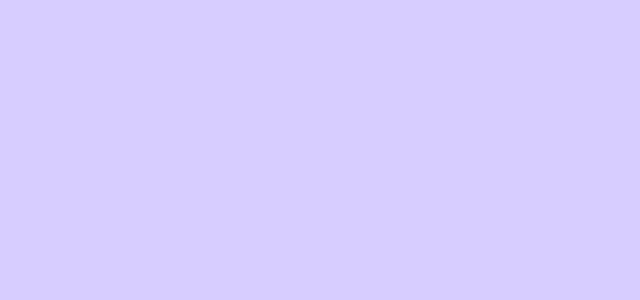
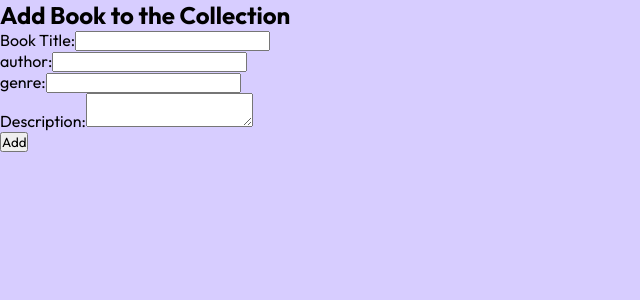
Before and after one commit to Leashaniya/book-management-sytem, a React (Vite) app in the folder frontend/: page /book/add in a window 1280 px wide. Shown: the top 300 px of the page, without its empty margins (0-640 px from the left). Built offline with nearby package versions, Linux system fonts and the light colour scheme.

Commit message:
add book created

```diff
--- a/frontend/package.json
+++ b/frontend/package.json
@@ -13,6 +13,7 @@
     "axios": "^1.7.0",
     "react": "^18.2.0",
     "react-dom": "^18.2.0",
+    "react-toastify": "^10.0.5",
     "validator": "^13.12.0"
   },
   "devDependencies": {
--- a/frontend/src/components/BookAdd.jsx
+++ b/frontend/src/components/BookAdd.jsx
@@ -1,11 +1,109 @@
-import React from 'react'
+import React, { useState } from "react";
+import axios from "axios";
+import { toast } from "react-toastify";
+import { useNavigate } from "react-router-dom";
+// import "./SubscriptionAdd.css";
 
-const BookAdd = () => {
+// Initial state of the form fields
+
+const initialState = {
+  title: "",
+  author: "",
+  genre: "",
+  description: "",
+};
+
+function BookAdd() {
+  const [formData, setFormData] = useState(initialState);
+  const navigate = useNavigate();
+
+  const handleChange = (e) => {
+    const { name, value } = e.target;
+    setFormData({
+      ...formData,
+      [name]: value,
+    });
+  };
+
+  const handleSubmit = async (e) => {
+    e.preventDefault();
+    try {
+      const response = await axios.post(
+        "http://localhost:8000/book/add",
+        formData
+      );
+      console.log(response.data);
+      toast.success("book added successfully!"); // Display success toast message
+      alert("book added successfully!");
+      setFormData(initialState); // Reset form fields using initialState
+      navigate("/book/");
+    } catch (error) {
+      console.error("Error:", error.response.data.error);
+      toast.error("Failed to add book"); // Display error toast message
+    }
+  };
+
   return (
-    <div>
+    <div className="main-form">
+      <h2>Add Book to the Collection</h2>
+      <form onSubmit={handleSubmit} className="form">
+        <div className="form1">
+      <div className="devb">
+      <label>
+        Book Title:
+          <input
+            type="text"
+            name="title"
+            value={formData.title}
+            onChange={handleChange}
+            required
+          />
+        </label>
+        </div>
+        <div className="devb">
+        <label>
+        author:
+          <input
+            type="text"
+            name="author"
+            value={formData.author}
+            onChange={handleChange}
+            required
+          />
+        </label>
+        </div>
+        <div className="devb">
+        <label>
+        genre:
+        <input
+            type="text"
+            name="genre"
+            value={formData.genre}
+            onChange={handleChange}
+            required
+          />
+        </label></div>
+        <div className="devb">
+          <label>Description:
+          <textarea
+            type="text"
+            name="description"
+            value={formData.description}
+            onChange={handleChange}
+            required
+          ></textarea>
+        </label>
+        </div>
 
-    </div>
-  )
+
+
+        <div><button type="submit">Add</button></div>
+        </div>
+        </form>
+        </div>
+
+
+  );
 }
 
-export default BookAdd
+export default BookAdd;
```
Also changed, not shown: 1 other file (tests, documents, lock files or other folders).
